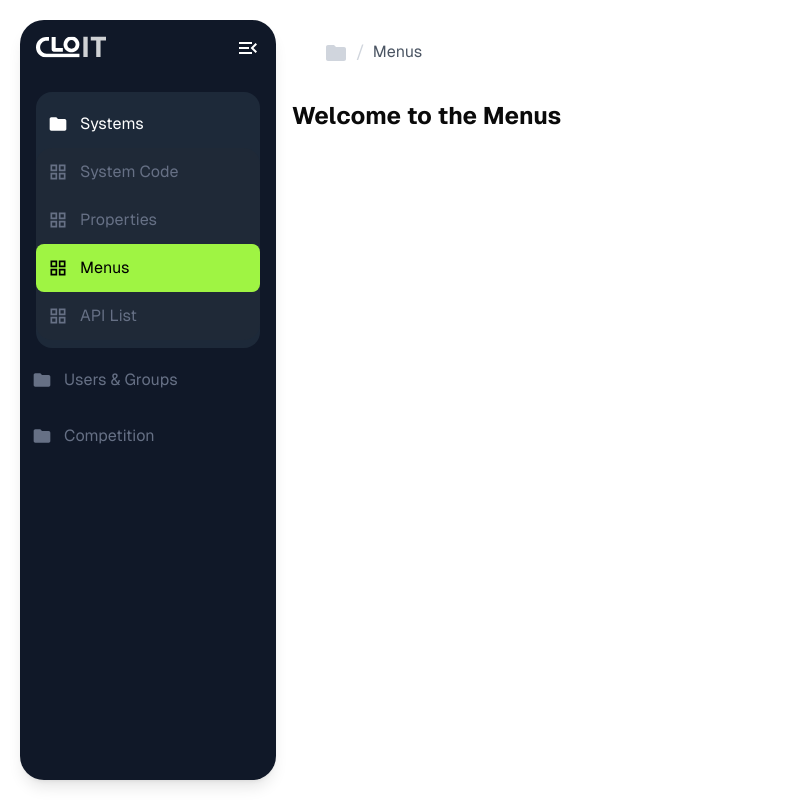
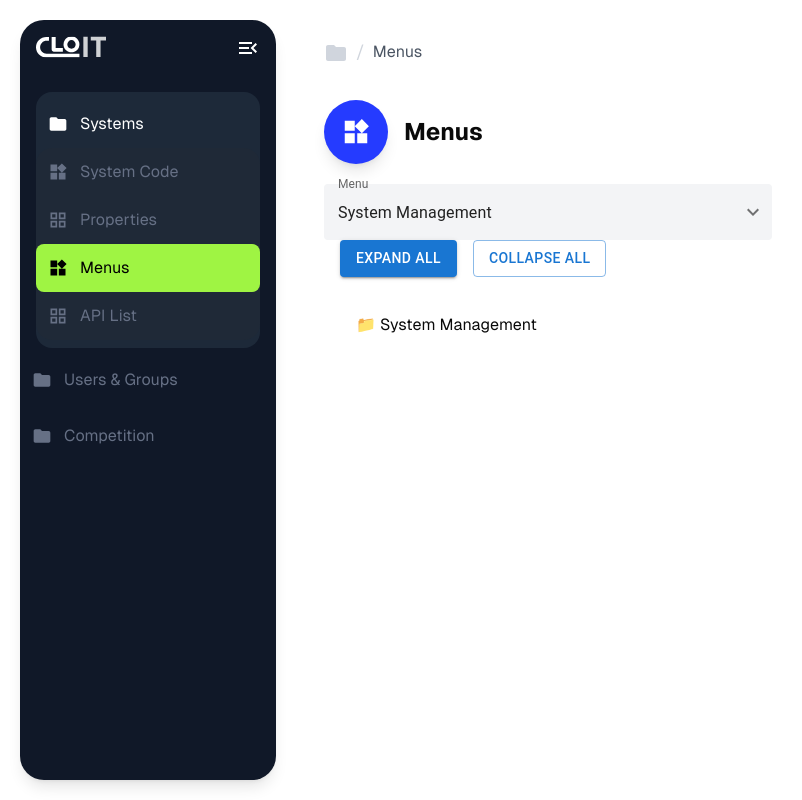
Before and after one commit to PulasthiAbey/menu-invention, a Next.js app in the folder frontend/: page /systems/menus in a window 1280 px wide. Shown: the whole page, without its empty margins (0-802 px from the left). Built offline with nearby package versions, Linux system fonts and the light colour scheme.

Commit message:
Menu changes

```diff
--- a/frontend/src/app/systems/menus/page.tsx
+++ b/frontend/src/app/systems/menus/page.tsx
@@ -1,9 +1,81 @@
 "use client";
+import { TreeMenu } from "@/components/ui";
+import { Widgets, ExpandMore } from "@mui/icons-material";
+import { useState } from "react";
+import {
+  Button,
+  MenuItem,
+  Select,
+  FormControl,
+  InputLabel,
+} from "@mui/material";
 
 export default function Menus() {
+  const [selectedMenu, setSelectedMenu] = useState("system-management");
+
+  const handleExpandAll = () => {
+    console.log("Expand all clicked");
+  };
+
+  const handleCollapseAll = () => {
+    console.log("Collapse all clicked");
+  };
+
   return (
-    <div>
-      <h1 className="text-2xl font-bold">Welcome to the Menus</h1>
+    <div className="px-8">
+      <div className="flex items-center space-x-4 pb-5">
+        <div className="w-16 h-16 flex items-center justify-center bg-blue_prime_600 rounded-full text-white shadow-lg">
+          <Widgets sx={{ fontSize: 30 }} />
+        </div>
+        <h1 className="text-2xl font-bold">Menus</h1>
+      </div>
+
+      <FormControl
+        fullWidth
+        variant="outlined"
+        className="mb-4 p-4 py-6 mt-4 w-[45%] max-w-md"
+      >
+        <InputLabel>Menu</InputLabel>
+        <Select
+          value={selectedMenu}
+          onChange={(e) => setSelectedMenu(e.target.value)}
+          IconComponent={ExpandMore}
+          className="bg-gray-100 rounded-2xl"
+          sx={{ "& fieldset": { border: "none" } }}
+        >
+          <MenuItem value="system-management">System Management</MenuItem>
+          <MenuItem value="user-settings">User Settings</MenuItem>
+          <MenuItem value="reports">Reports</MenuItem>
+        </Select>
+      </FormControl>
+
+      <div className="grid grid-cols-2 gap-6">
+        <div>
+          <div className="flex space-x-4 px-4">
+            <Button
+              variant="contained"
+              className="bg-blue_gray_800 hover:bg-white hover:text-black text-white rounded-3xl min-w-[140px] py-2"
+              onClick={handleExpandAll}
+            >
+              Expand All
+            </Button>
+            <Button
+              variant="outlined"
+              className="hover:bg-blue_gray_800 hover:text-white text-black rounded-3xl border border-blue_gray_800 min-w-[140px] py-2"
+              onClick={handleCollapseAll}
+            >
+              Collapse All
+            </Button>
+          </div>
+
+          <div className="mt-5">
+            <TreeMenu />
+          </div>
+        </div>
+        <div>
+          <></>
+        </div>
+      </div>
     </div>
   );
 }
--- a/frontend/src/components/layout/Sidebar.tsx
+++ b/frontend/src/components/layout/Sidebar.tsx
@@ -2,7 +2,7 @@
 import Link from "next/link";
 import Image from "next/image";
 import { usePathname } from "next/navigation";
-import { MenuOpen, Menu, Folder, GridView } from "@mui/icons-material";
+import { MenuOpen, Menu, Folder, GridView, Widgets } from "@mui/icons-material";
 import { useState } from "react";
 
 const navItems = [
@@ -14,7 +14,7 @@ const navItems = [
       {
         name: "System Code",
         href: "/systems/system-code",
-        icon: <GridView sx={{ fontSize: 20 }} />,
+        icon: <Widgets sx={{ fontSize: 20 }} />,
       },
       {
         name: "Properties",
@@ -24,7 +24,7 @@ const navItems = [
       {
         name: "Menus",
         href: "/systems/menus",
-        icon: <GridView sx={{ fontSize: 20 }} />,
+        icon: <Widgets sx={{ fontSize: 20 }} />,
       },
       {
         name: "API List",
--- /dev/null
+++ b/frontend/src/components/ui/index.ts
@@ -0,0 +1 @@
+export { default as TreeMenu } from "./TreeMenu";
--- a/frontend/src/styles/globals.css
+++ b/frontend/src/styles/globals.css
@@ -5,6 +5,7 @@
 :root {
   --foreground: #0a0a0a;
   --background: #ffffff;
+  --blue-prime-600: #253bff;
   --blue-gray-300: #d0d5dd;
   --blue-gray-500: #667085;
   --blue-gray-800: #1d2939;
@@ -17,6 +18,7 @@
   :root {
     --foreground: #0a0a0a;
     --background: #ffffff;
+    --blue-prime-600: #253bff;
     --blue-gray-300: #d0d5dd;
     --blue-gray-500: #667085;
     --blue-gray-800: #1d2939;
--- a/frontend/tailwind.config.ts
+++ b/frontend/tailwind.config.ts
@@ -11,6 +11,7 @@ const config: Config = {
       colors: {
         background: "var(--background)",
         foreground: "var(--foreground)",
+        blue_prime_600: "var(--blue-prime-600)",
         blue_gray_300: "var(--blue-gray-300)",
         blue_gray_500: "var(--blue-gray-500)",
         blue_gray_800: "var(--blue-gray-800)",
```
